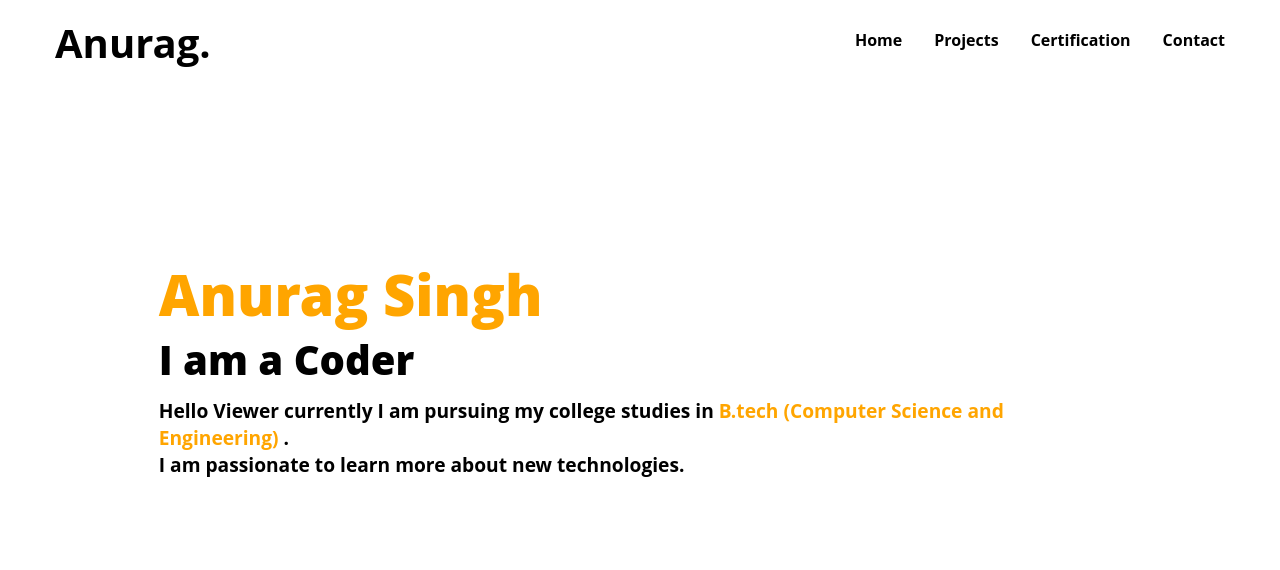
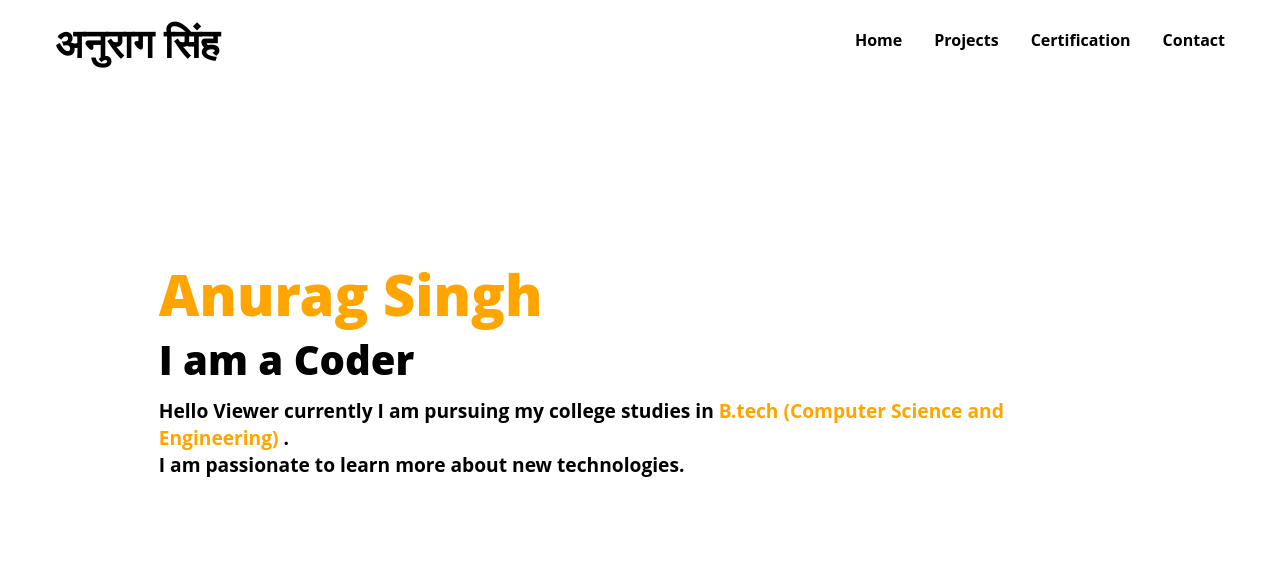
Before and after one commit to ThAnurag2004/myportfolio, a plain HTML site: page index.html in a window 1280 px wide. Shown: the top 570 px of the page. Drawn offline with nearby package versions, Linux system fonts and the light colour scheme.

Commit message:
second_comit

```diff
--- a/index.html
+++ b/index.html
@@ -12,7 +12,7 @@
 <!-- navbar -->
     <header>
         <div class="navbar">
-            <div class="logo"><a href="#">Anurag.</a></div>
+            <div class="logo"><a href="#">अनुराग सिंह</a></div>
         <ul class="links">
             <li><a href="#" class="active">Home</a></li>
             <li><a href="#">Projects</a></li>
```
